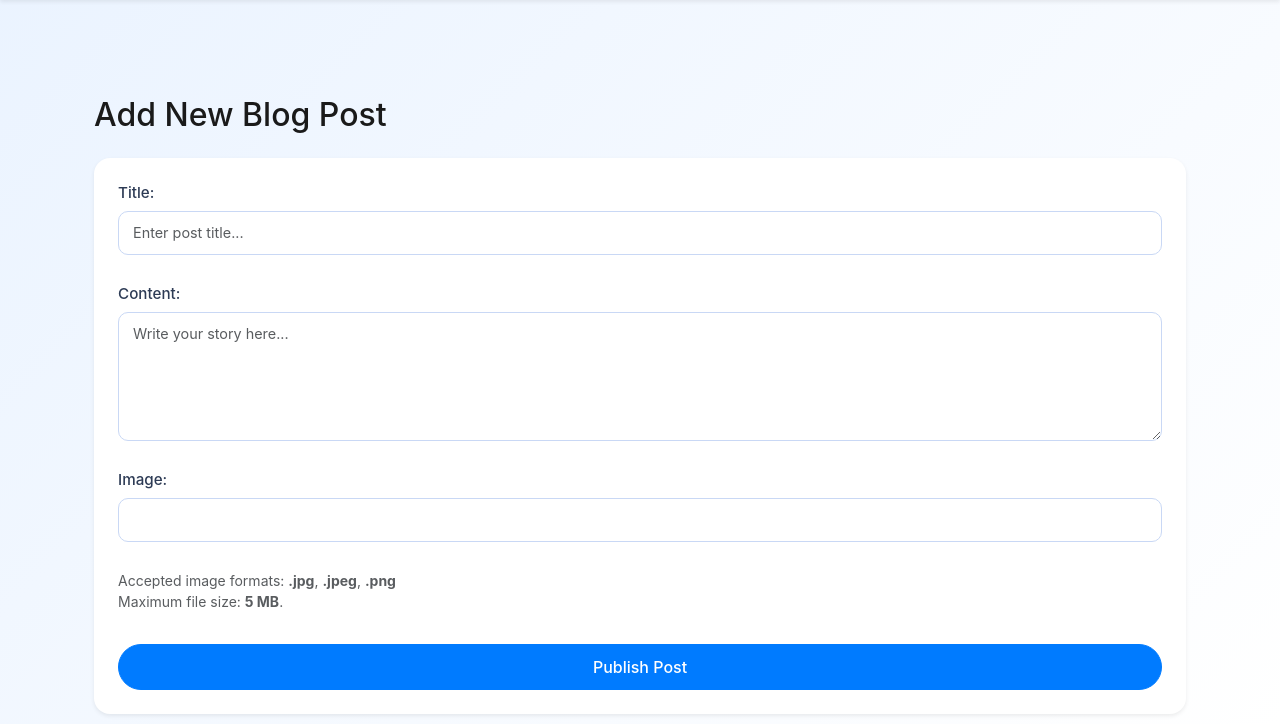
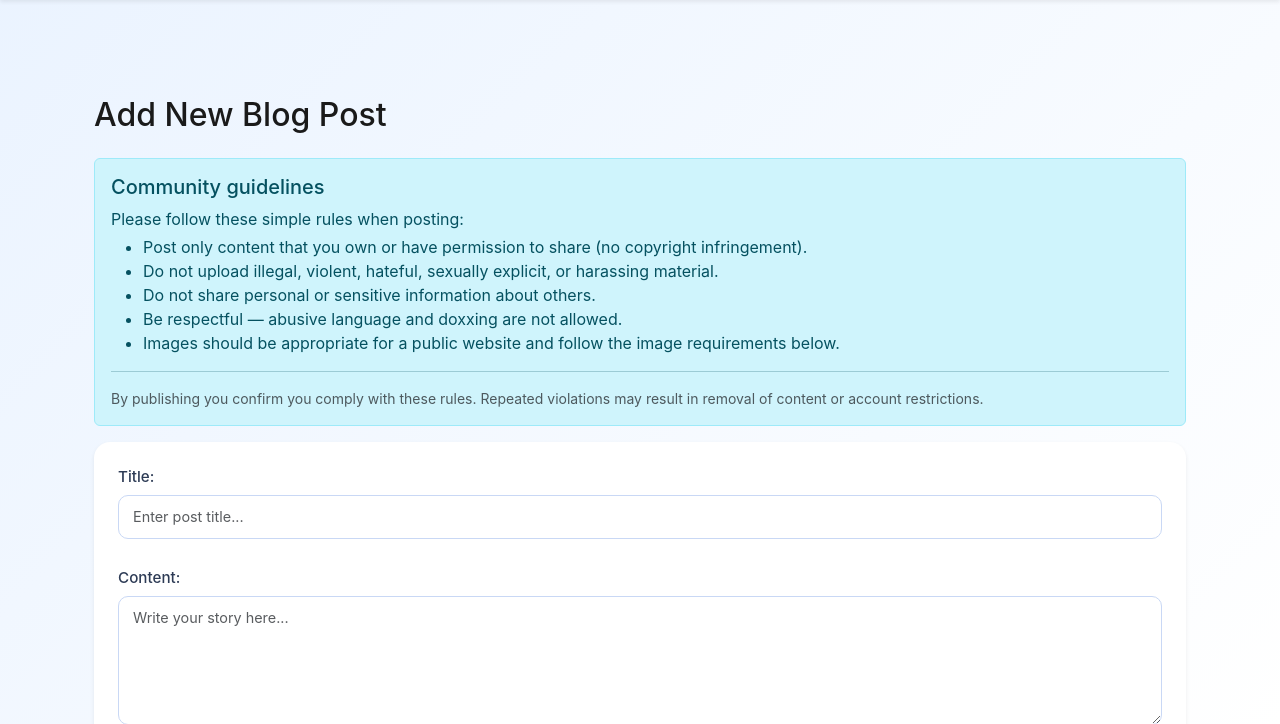
Before and after one commit to bobes81/Petwell, a Django app: page /blog/new/ in a window 1280 px wide. Shown: the part 72-796 px from the top of the page. Run offline with Django 5.2, Linux system fonts and the light colour scheme; the visitor is signed in with stand-in values (Sample User, id 1).

Commit message:
Add community guidelines and image upload instructions to blog form

```diff
--- a/templates/blog/blog_form.html
+++ b/templates/blog/blog_form.html
@@ -2,6 +2,25 @@
 {% block content %}
 <div class="container mt-5">
   <h2 class="mb-4">Add New Blog Post</h2>
+
+  <!-- Community guidelines (visible to users) -->
+  <div class="alert alert-info" role="alert">
+    <h5 class="alert-heading mb-2">Community guidelines</h5>
+    <p class="mb-1">
+      Please follow these simple rules when posting:
+    </p>
+    <ul class="mb-0">
+      <li>Post only content that you own or have permission to share (no copyright infringement).</li>
+      <li>Do not upload illegal, violent, hateful, sexually explicit, or harassing material.</li>
+      <li>Do not share personal or sensitive information about others.</li>
+      <li>Be respectful — abusive language and doxxing are not allowed.</li>
+      <li>Images should be appropriate for a public website and follow the image requirements below.</li>
+    </ul>
+    <hr>
+    <p class="mb-0 small text-muted">
+      By publishing you confirm you comply with these rules. Repeated violations may result in removal of content or account restrictions.
+    </p>
+  </div>
 
   <!-- Display Django form errors (Bootstrap alerts) -->
   {% if form.errors %}
```
